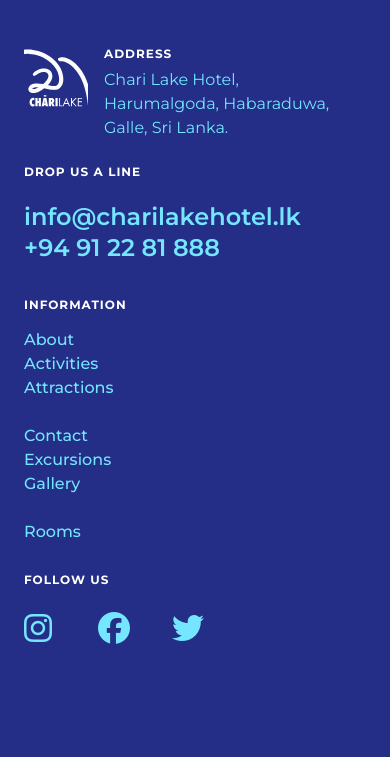
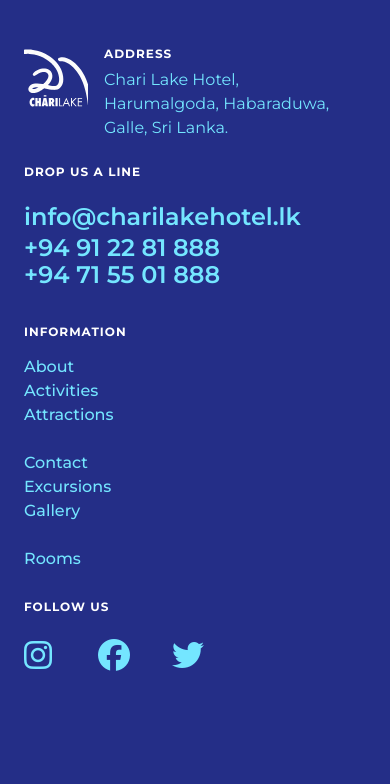
Before and after one commit to Iconicto/chari-lake, a Django app: page /about in a window 390 px wide. Shown: the part 1206-1990 px from the top of the page. Before the commit the page ends 1963 px from the top, so only its background shows below. Run offline with Django 3.2, Linux system fonts and the light colour scheme; some libraries are stand-ins or nearby versions.

Commit message:
Added the phone number

```diff
--- a/templates/frontend/partial/footer.html
+++ b/templates/frontend/partial/footer.html
@@ -33,6 +33,11 @@
             <a href="tel:+94912281888">
                 <p class="title is-4 has-text-weight-semibold has-text-link">
                     +94 91 22 81 888
+                </p>
+            </a>
+            <a href="tel:+94715501888">
+                <p class="title is-4 has-text-weight-semibold has-text-link">
+                    +94 71 55 01 888
                 </p>
             </a>
         </div>
```
